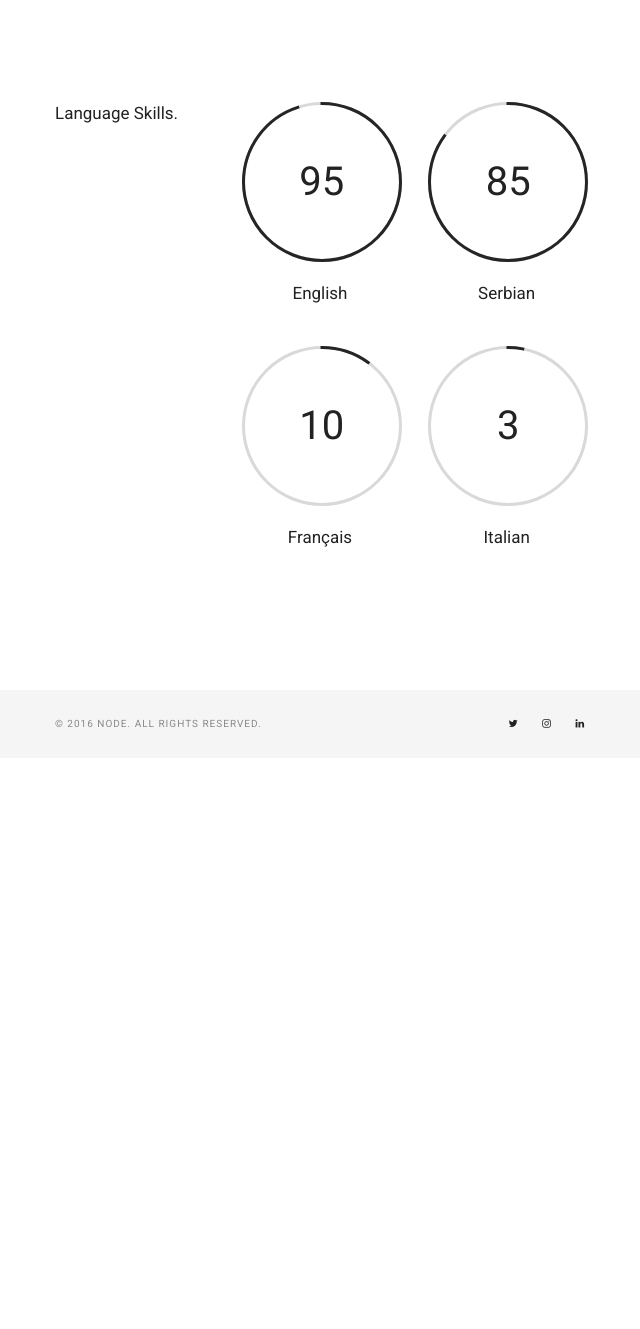
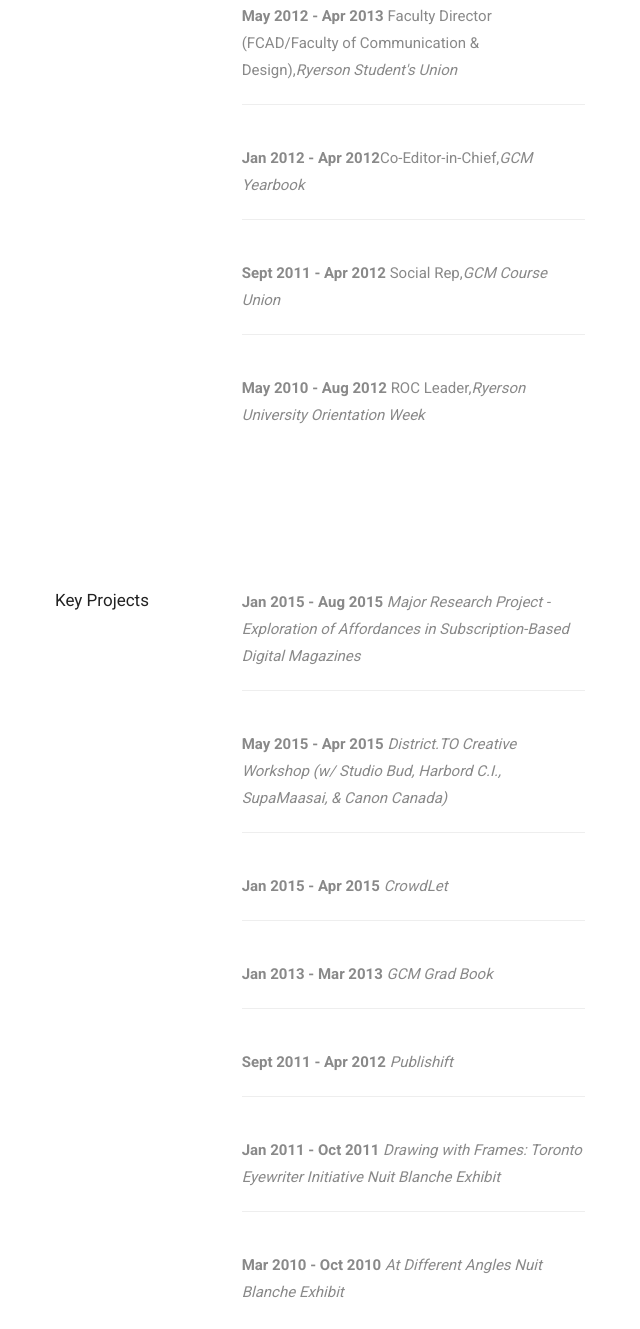
Before and after one commit to mmiric/mmiric.github.io, a plain HTML site: page resume.html in a window 1280 px wide. Shown: the part 2372-3701 px from the top of the page, without its empty margins (640-1280 px from the left). Before the commit the page ends 3130 px from the top, so only its background shows below. Drawn offline with Linux system fonts and the light colour scheme; some packages are replaced by stand-ins of ours; a web font is replaced by a local one.

Commit message:
resume update

```diff
--- a/resume.html
+++ b/resume.html
@@ -146,12 +146,38 @@
                                 <ul class="resume-info">
                                     <li><b>Nov 2015</b> Ideation Workshop for NEET Entrepreneurs,<i>Community Innovation Lab</i>(w/Studio Bud)</li>
                                     <li><b>Dec 2012 - Mar 2013</b> Co-Chair, <i> Ryerson Blue and Gold Ball</i></li>
+                                    <li><b>May 2012 - Apr 2013</b> Faculty Director (FCAD/Faculty of Communication & Design),<i>Ryerson Student's Union</i></li>
+                                    <li><b>Jan 2012 - Apr 2012</b>Co-Editor-in-Chief,<i>GCM Yearbook</i></li>
+                                    <li><b>Sept 2011 - Apr 2012</b> Social Rep,<i>GCM Course Union</i></li>
+                                    <li><b>May 2010 - Aug 2012</b> ROC Leader,<i>Ryerson University Orientation Week</i></li>
                                 </ul>
                             </div>
                         </div>
                     </div>
                 </section>
-                <!-- Work Experience end-->
+                <!-- Leadership Opportunities end-->
+                <!-- Key Projects-->
+                <section class="module">
+                    <div class="container-fluid container-custom">
+                        <div class="row">
+                            <div class="col-sm-4">
+                                <h6>Key Projects</h6>
+                            </div>
+                            <div class="col-sm-8">
+                                <ul class="resume-info">
+                                    <li><b>Jan 2015 - Aug 2015</b> <i>Major Research Project - Exploration of Affordances in Subscription-Based Digital Magazines</i></li>
+                                    <li><b>May 2015 - Apr 2015</b> <i>District.TO Creative Workshop (w/ Studio Bud, Harbord C.I., SupaMaasai, & Canon Canada)</i></li>
+                                    <li><b>Jan 2015 - Apr 2015</b> <i>CrowdLet</i></li>
+                                    <li><b>Jan 2013 - Mar 2013</b> <i>GCM Grad Book</i></li>
+                                    <li><b>Sept 2011 - Apr 2012</b> <i>Publishift</i></li>
+                                    <li><b>Jan 2011 - Oct 2011</b> <i> Drawing with Frames: Toronto Eyewriter Initiative Nuit Blanche Exhibit</i></li>
+                                    <li><b>Mar 2010 - Oct 2010</b> <i> At Different Angles Nuit Blanche Exhibit</i></li>
+                                </ul>
+                            </div>
+                        </div>
+                    </div>
+                </section>
+                <!-- Key Projects end-->
                 <!-- Language Skills-->
                 <section class="module">
                     <div class="container-fluid container-custom">
```
